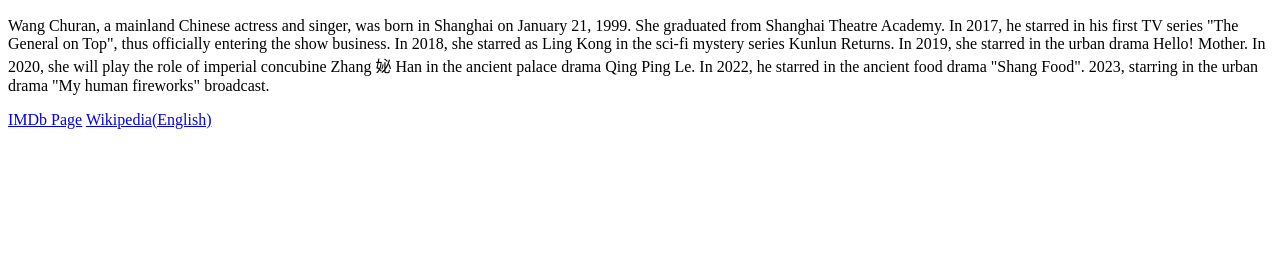
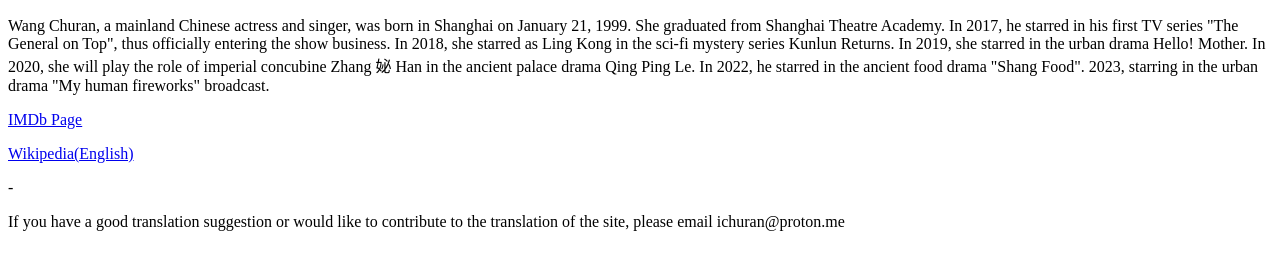
Before and after one commit to ichuran99/ichuran99.github.io, a plain HTML site: page en_index.html in a window 1280 px wide. Shown: the part 110-380 px from the top of the page. Drawn offline with Linux system fonts and the light colour scheme.

Commit message:
Update en_index.html

```diff
--- a/en_index.html
+++ b/en_index.html
@@ -9,8 +9,10 @@
 <h1>Wang Churan</h1>
 <h2>Introduction</h2>
 <p>Wang Churan, a mainland Chinese actress and singer, was born in Shanghai on January 21, 1999.  She graduated from Shanghai Theatre Academy.  In 2017, he starred in his first TV series "The General on Top", thus officially entering the show business.  In 2018, she starred as Ling Kong in the sci-fi mystery series Kunlun Returns.  In 2019, she starred in the urban drama Hello!  Mother.  In 2020, she will play the role of imperial concubine Zhang 妼 Han in the ancient palace drama Qing Ping Le.  In 2022, he starred in the ancient food drama "Shang Food".  2023, starring in the urban drama "My human fireworks" broadcast.</p>
-<a href="https://www.imdb.com/name/nm10716401/" target="_blank" rel="noopener noreferrer">IMDb Page</a>
-<a href="https://en.wikipedia.org/wiki/Wang_Churan" target="_blank" rel="noopener noreferrer">Wikipedia(English)</a>
+<p><a href="https://www.imdb.com/name/nm10716401/" target="_blank" rel="noopener noreferrer">IMDb Page</a></p>
+<p><a href="https://en.wikipedia.org/wiki/Wang_Churan" target="_blank" rel="noopener noreferrer">Wikipedia(English)</a></p>
+<p>-</p>
+<p>If you have a good translation suggestion or would like to contribute to the translation of the site, please email ichuran@proton.me</p>
 
 </body>
 </html>
```
